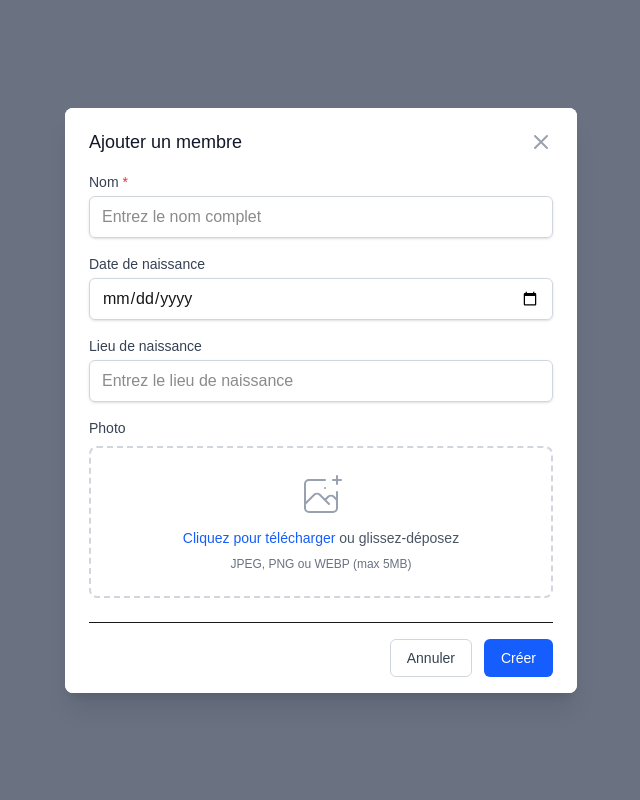
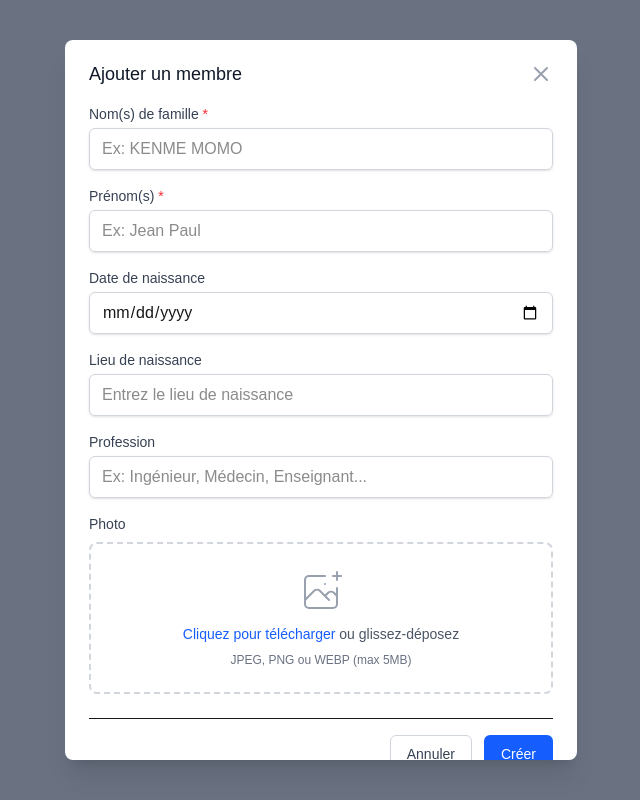
Before and after one commit to MeloTheMan/family-tree-app, a Next.js app: page / in a window 1280 px wide. Both pictures are taken after a click on the button "+ Ajouter un membre". Shown: the whole page, without its empty margins (319-959 px from the left). Built offline with nearby package versions, Linux system fonts and the light colour scheme; no server answers; the database is empty.

Commit message:
Modifying members registration and displaying

```diff
--- a/app/api/members/[id]/route.ts
+++ b/app/api/members/[id]/route.ts
@@ -52,26 +52,36 @@ export async function PUT(
 
     // Extract form fields
     const name = formData.get('name') as string | null;
+    const last_name = formData.get('last_name') as string | null;
     const birth_date = formData.get('birth_date') as string | null;
     const birthplace = formData.get('birthplace') as string | null;
+    const work = formData.get('work') as string | null;
     const photo = formData.get('photo') as File | null;
 
     // Build update object with only provided fields
     const updateData: Partial<{
       name: string;
+      last_name: string;
       birth_date: string | null;
       birthplace: string | null;
+      work: string | null;
       photo_url: string | null;
     }> = {};
 
     if (name !== null) {
       updateData.name = name;
     }
+    if (last_name !== null) {
+      updateData.last_name = last_name;
+    }
     if (birth_date !== null) {
       updateData.birth_date = birth_date || null;
     }
     if (birthplace !== null) {
       updateData.birthplace = birthplace || null;
+    }
+    if (work !== null) {
+      updateData.work = work || null;
     }
 
     // Validate update data
--- a/app/api/members/route.ts
+++ b/app/api/members/route.ts
@@ -82,15 +82,19 @@ export async function POST(request: NextRequest) {
 
     // Extract form fields
     const name = formData.get('name') as string;
+    const last_name = formData.get('last_name') as string;
     const birth_date = formData.get('birth_date') as string | null;
     const birthplace = formData.get('birthplace') as string | null;
+    const work = formData.get('work') as string | null;
     const photo = formData.get('photo') as File | null;
 
     // Validate member data
     const validationResult = MemberCreateSchema.safeParse({
       name,
+      last_name,
       birth_date: birth_date || null,
       birthplace: birthplace || null,
+      work: work || null,
     });
 
     if (!validationResult.success) {
@@ -180,8 +184,10 @@ export async function POST(request: NextRequest) {
       .from('members')
       .insert({
         name: validationResult.data.name,
+        last_name: validationResult.data.last_name,
         birth_date: validationResult.data.birth_date || null,
         birthplace: validationResult.data.birthplace || null,
+        work: validationResult.data.work || null,
         photo_url,
       })
       .select()
--- a/app/components/members/MemberDetail.tsx
+++ b/app/components/members/MemberDetail.tsx
@@ -109,7 +109,8 @@ export default function MemberDetail({ member, onEdit, onClose }: MemberDetailPr
 
             {/* Basic information */}
             <div className="flex-1 animate-slideInRight">
-              <h3 className="text-2xl sm:text-3xl font-bold text-gray-900 mb-4">{member.name}</h3>
+              <h3 className="text-2xl sm:text-3xl font-bold text-gray-900 mb-1">{member.name}</h3>
+              <p className="text-xl sm:text-2xl text-gray-700 mb-4">{member.last_name}</p>
 
               <div className="space-y-3">
                 <div className="transition-all duration-200 hover:translate-x-1">
@@ -117,9 +118,21 @@ export default function MemberDetail({ member, onEdit, onClose }: MemberDetailPr
                   <p className="text-base sm:text-lg text-gray-900">{formatDate(member.birth_date)}</p>
                 </div>
 
+                {member.age !== null && (
+                  <div className="transition-all duration-200 hover:translate-x-1">
+                    <span className="text-sm font-medium text-gray-500">Âge</span>
+                    <p className="text-base sm:text-lg text-gray-900">{member.age} ans</p>
+                  </div>
+                )}
+
                 <div className="transition-all duration-200 hover:translate-x-1">
                   <span className="text-sm font-medium text-gray-500">Lieu de naissance</span>
                   <p className="text-base sm:text-lg text-gray-900">{member.birthplace || 'Non spécifié'}</p>
+                </div>
+
+                <div className="transition-all duration-200 hover:translate-x-1">
+                  <span className="text-sm font-medium text-gray-500">Profession</span>
+                  <p className="text-base sm:text-lg text-gray-900">{member.work || 'Non spécifié'}</p>
                 </div>
               </div>
 
--- a/app/components/members/MemberForm.tsx
+++ b/app/components/members/MemberForm.tsx
@@ -14,8 +14,10 @@ interface MemberFormProps {
 
 interface FormErrors {
   name?: string;
+  last_name?: string;
   birth_date?: string;
   birthplace?: string;
+  work?: string;
   photo?: string;
 }
 
@@ -24,8 +26,10 @@ export default function MemberForm({ member, onSubmit, onCancel }: MemberFormPro
 
   const [formData, setFormData] = useState<MemberFormData>({
     name: member?.name || '',
+    last_name: member?.last_name || null,
     birth_date: member?.birth_date || null,
     birthplace: member?.birthplace || null,
+    work: member?.work || null,
     photo: undefined,
   });
 
@@ -37,8 +41,10 @@ export default function MemberForm({ member, onSubmit, onCancel }: MemberFormPro
     if (member) {
       setFormData({
         name: member.name,
+        last_name: member.last_name,
         birth_date: member.birth_date,
         birthplace: member.birthplace,
+        work: member.work,
         photo: undefined,
       });
     }
@@ -118,7 +124,7 @@ export default function MemberForm({ member, onSubmit, onCancel }: MemberFormPro
         {/* Name field */}
         <div>
           <label htmlFor="name" className="block text-sm font-medium text-gray-700">
-            Nom <span className="text-red-500">*</span>
+            Nom(s) de famille <span className="text-red-500">*</span>
           </label>
           <input
             type="text"
@@ -133,12 +139,40 @@ export default function MemberForm({ member, onSubmit, onCancel }: MemberFormPro
               }
               px-3 py-2 border
             `}
-            placeholder="Entrez le nom complet"
+            placeholder="Ex: KENME MOMO"
             disabled={isSubmitting}
           />
           {errors.name && (
             <p className="mt-1 text-sm text-red-600">
               {errors.name}
+            </p>
+          )}
+        </div>
+
+        {/* Last name field */}
+        <div>
+          <label htmlFor="last_name" className="block text-sm font-medium text-gray-700">
+            Prénom(s) <span className="text-red-500">*</span>
+          </label>
+          <input
+            type="text"
+            id="last_name"
+            value={formData.last_name || ''}
+            onChange={(e) => handleInputChange('last_name', e.target.value)}
+            className={`
+              mt-1 block w-full rounded-md shadow-sm
+              ${errors.last_name
+                ? 'border-red-300 focus:border-red-500 focus:ring-red-500'
+                : 'border-gray-300 focus:border-blue-500 focus:ring-blue-500'
+              }
+              px-3 py-2 border
+            `}
+            placeholder="Ex: Jean Paul"
+            disabled={isSubmitting}
+          />
+          {errors.last_name && (
+            <p className="mt-1 text-sm text-red-600">
+              {errors.last_name}
             </p>
           )}
         </div>
@@ -198,6 +232,34 @@ export default function MemberForm({ member, onSubmit, onCancel }: MemberFormPro
           )}
         </div>
 
+        {/* Work field */}
+        <div>
+          <label htmlFor="work" className="block text-sm font-medium text-gray-700">
+            Profession
+          </label>
+          <input
+            type="text"
+            id="work"
+            value={formData.work || ''}
+            onChange={(e) => handleInputChange('work', e.target.value)}
+            className={`
+              mt-1 block w-full rounded-md shadow-sm
+              ${errors.work
+                ? 'border-red-300 focus:border-red-500 focus:ring-red-500'
+                : 'border-gray-300 focus:border-blue-500 focus:ring-blue-500'
+              }
+              px-3 py-2 border
+            `}
+            placeholder="Ex: Ingénieur, Médecin, Enseignant..."
+            disabled={isSubmitting}
+          />
+          {errors.work && (
+            <p className="mt-1 text-sm text-red-600">
+              {errors.work}
+            </p>
+          )}
+        </div>
+
         {/* Photo upload */}
         <PhotoUpload
           onPhotoSelect={handlePhotoSelect}
--- a/app/components/tree/MemberNode.tsx
+++ b/app/components/tree/MemberNode.tsx
@@ -102,6 +102,9 @@ function MemberNode({ data }: MemberNodeProps) {
         <h3 className="text-center font-semibold text-gray-900 truncate text-sm sm:text-base transition-colors duration-200">
           {memberData.name}
         </h3>
+        <p className="text-center text-xs text-gray-600 truncate transition-colors duration-200">
+          {memberData.last_name}
+        </p>
         {memberData.birth_date && (
           <p className="text-center text-xs text-gray-500 mt-1 transition-colors duration-200">
             {new Date(memberData.birth_date).getFullYear()}
--- a/hooks/useMembers.ts
+++ b/hooks/useMembers.ts
@@ -51,12 +51,20 @@ export function useMembers(): UseMembersReturn {
       const formData = new FormData();
       formData.append('name', data.name);
 
+      if (data.last_name) {
+        formData.append('last_name', data.last_name);
+      }
+
       if (data.birth_date) {
         formData.append('birth_date', data.birth_date);
       }
 
       if (data.birthplace) {
         formData.append('birthplace', data.birthplace);
+      }
+
+      if (data.work) {
+        formData.append('work', data.work);
       }
 
       if (data.photo) {
@@ -97,12 +105,20 @@ export function useMembers(): UseMembersReturn {
       const formData = new FormData();
       formData.append('name', data.name);
 
+      if (data.last_name) {
+        formData.append('last_name', data.last_name);
+      }
+
       if (data.birth_date) {
         formData.append('birth_date', data.birth_date);
       }
 
       if (data.birthplace) {
         formData.append('birthplace', data.birthplace);
+      }
+
+      if (data.work) {
+        formData.append('work', data.work);
       }
 
       if (data.photo) {
--- a/lib/validations.ts
+++ b/lib/validations.ts
@@ -3,8 +3,10 @@ import { z } from 'zod';
 // Member validation schema
 export const MemberSchema = z.object({
   name: z.string().min(2, "Le nom doit contenir au moins 2 caractères"),
+  last_name: z.string().min(2, "Le prénom doit contenir au moins 2 caractères"),
   birth_date: z.string().nullable().optional(),
   birthplace: z.string().max(255).nullable().optional(),
+  work: z.string().max(255).nullable().optional(),
   photo: z.instanceof(File)
     .refine(file => file.size <= 5 * 1024 * 1024, "La photo doit faire moins de 5MB")
     .refine(
@@ -17,15 +19,19 @@ export const MemberSchema = z.object({
 // Member creation schema (for API)
 export const MemberCreateSchema = z.object({
   name: z.string().min(2, "Le nom doit contenir au moins 2 caractères"),
+  last_name: z.string().min(2, "Le prénom doit contenir au moins 2 caractères"),
   birth_date: z.string().nullable().optional(),
   birthplace: z.string().max(255).nullable().optional(),
+  work: z.string().max(255).nullable().optional(),
 });
 
 // Member update schema (for API)
 export const MemberUpdateSchema = z.object({
   name: z.string().min(2, "Le nom doit contenir au moins 2 caractères").optional(),
+  last_name: z.string().min(2, "Le prénom doit contenir au moins 2 caractères").optional(),
   birth_date: z.string().nullable().optional(),
   birthplace: z.string().max(255).nullable().optional(),
+  work: z.string().max(255).nullable().optional(),
 });
 
 // Relationship validation schema
```
Also changed, not shown: supabase/migrations/README.md (added).
